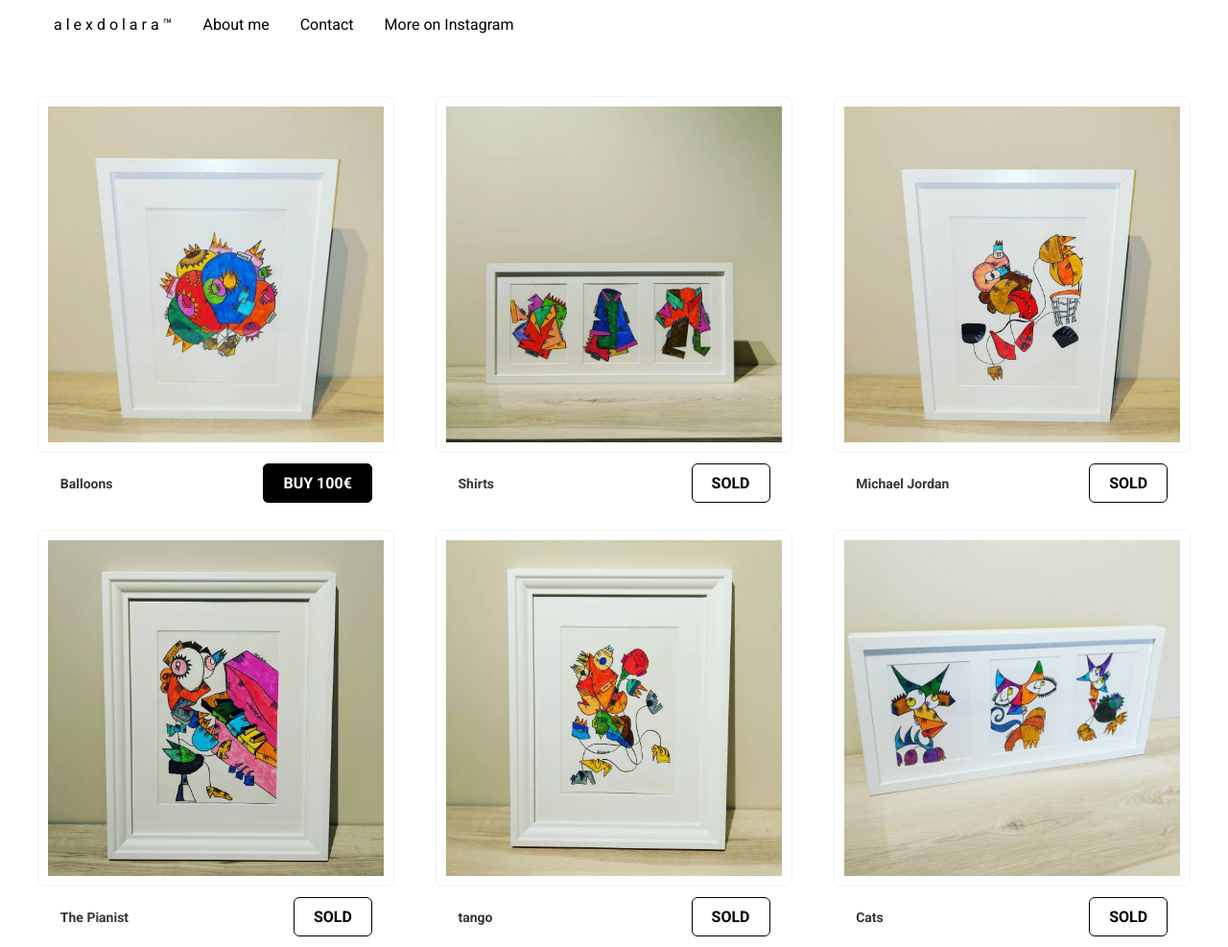
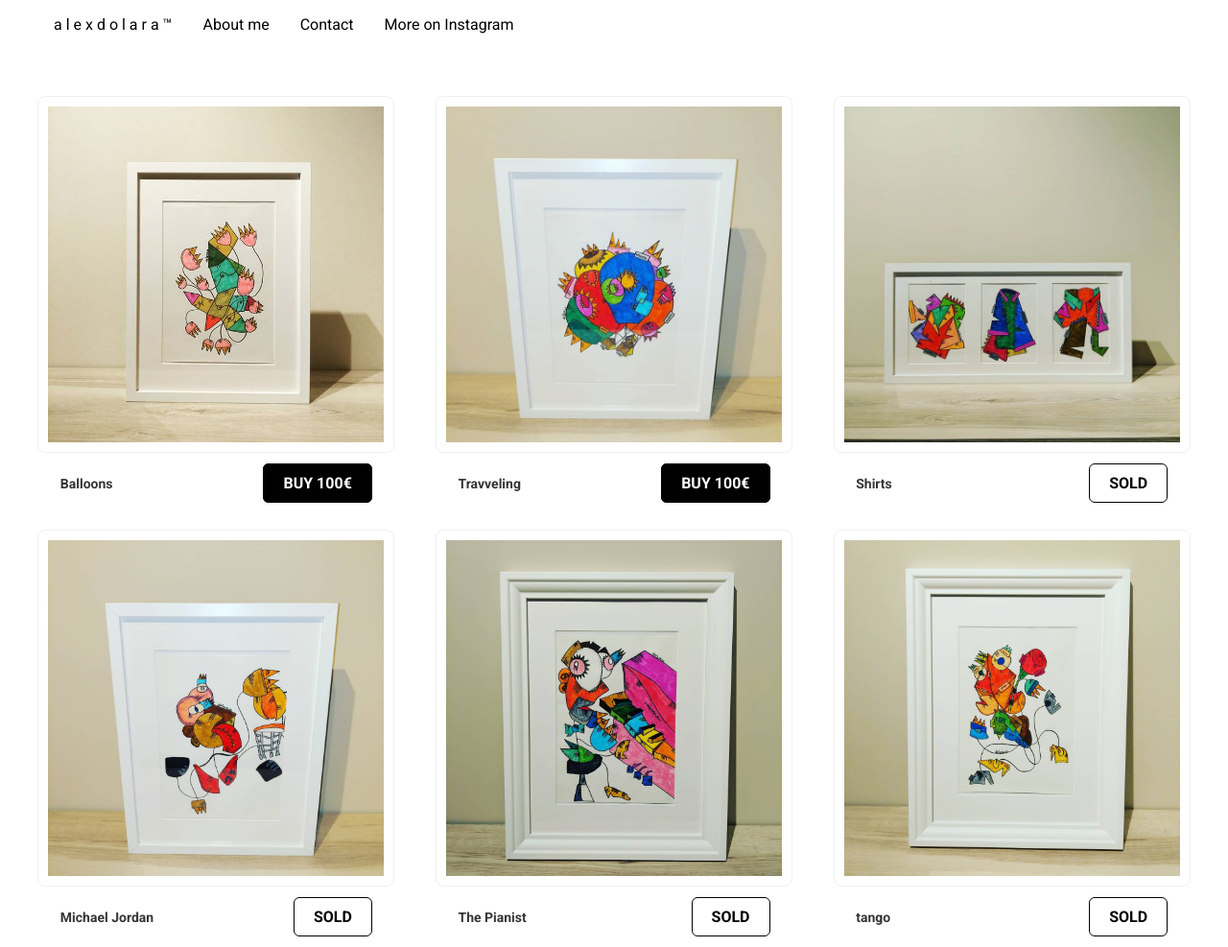
Before and after one commit to aledoo/public_web, a plain HTML site: page index.html in a window 1280 px wide. Shown: the top 987 px of the page at 96% size. Drawn offline with Linux system fonts and the light colour scheme.

Commit message:
applauses artwork update

```diff
--- a/index.html
+++ b/index.html
@@ -44,14 +44,28 @@
             <!-- NEW ARTWORK -->
             <div class="art__item">
                 <div>
-                    <img src="img/artworks/balloons.jpg" height="350" alt="Balloons" />
+                    <img src="img/artworks/applauses.jpg" height="350" alt="Applauses" />
                 </div>
                 <div class="art__description">
                     <div class="left">
                         <span><strong>Balloons</strong></span>
                     </div>
                     <div class="right">
-                        <a href="https://alexdolara.typeform.com/to/x6819A?id= x6819A&title=Traveling&colors=24&artsize=21x29,7&framesize=30x40&paperquality=90" target="_blank" class="buy__button">BUY 100€</a>
+                        <a href="https://alexdolara.typeform.com/to/FYxAvg?id=FYxAvg&title=Applauses&colors=17&artsize=21x29,7&framesize=30x40&paperquality=90" target="_blank" class="buy__button">BUY 100€</a>
+                    </div>
+                </div>
+            </div>
+            <!-- NEW ARTWORK -->
+            <div class="art__item">
+                <div>
+                    <img src="img/artworks/travelling.jpg" height="350" alt="Travelling" />
+                </div>
+                <div class="art__description">
+                    <div class="left">
+                        <span><strong>Travveling</strong></span>
+                    </div>
+                    <div class="right">
+                        <a href="https://alexdolara.typeform.com/to/x6819A?id=x6819A&title=Traveling&colors=24&artsize=21x29,7&framesize=30x40&paperquality=90" target="_blank" class="buy__button">BUY 100€</a>
                     </div>
                 </div>
             </div>
```
Also changed, not shown: img/artworks/applauses.jpg (added), img/artworks/travelling.jpg (renamed from img/artworks/balloons.jpg).
